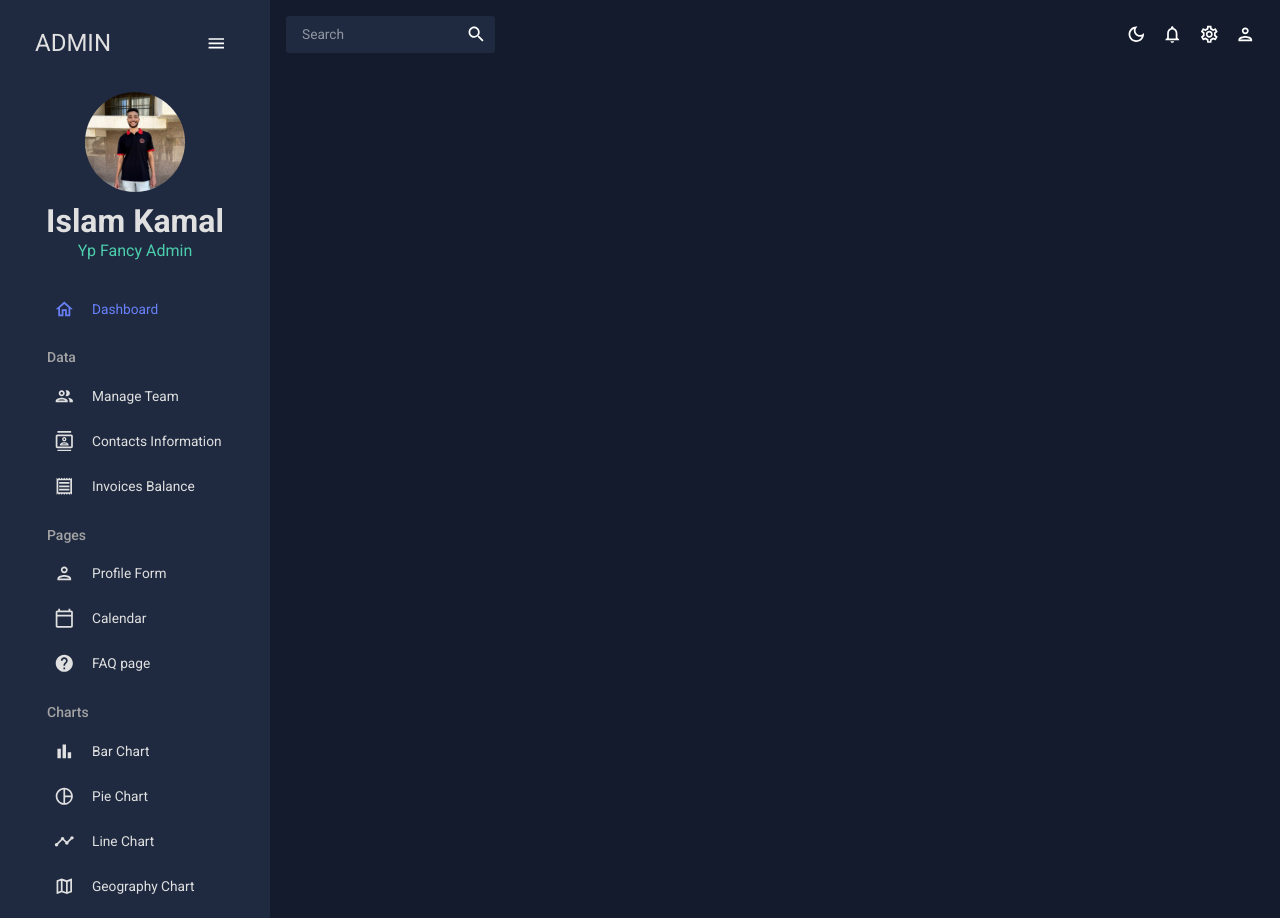
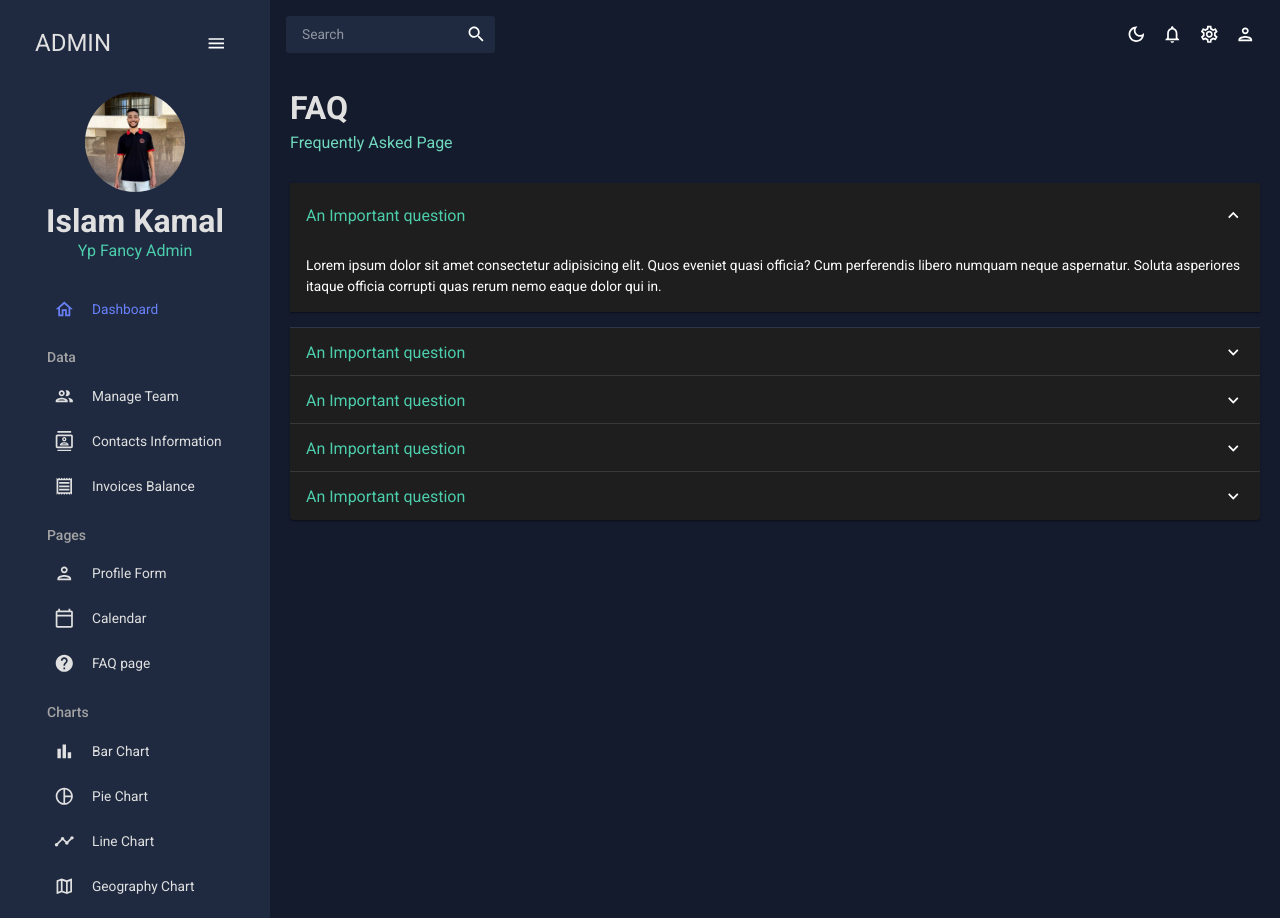
Before and after one commit to islamkamalx1/Admin-Dashborad, a React (Vite) app: page /faq in a window 1280 px wide. Built offline with nearby package versions, Linux system fonts and the light colour scheme; the HTML template or start-up script is replaced by a standard one.

Commit message:
FAQ with MUI Accordion

```diff
--- a/src/App.jsx
+++ b/src/App.jsx
@@ -9,10 +9,10 @@
 import Invoices from "./scenes/invoices";
 import Form from "./scenes/form";
 import Calendar from "./scenes/calendar";
+import FAQ from "./scenes/faq";
 // import Bar from "./scenes/bar";
 // import Line from "./scenes/line";
 // import Pie from "./scenes/pie";
-// import FAQ from "./scenes/faq";
 // import Geography from "./scenes/geography";
 
 function App() {
@@ -34,10 +34,10 @@
               <Route path="/invoices" element={<Invoices />} />
               <Route path="/form" element={<Form />} />
               <Route path="/calendar" element={<Calendar />} />
+              <Route path="/faq" element={<FAQ />} />
               {/* <Route path="/bar" element={<Bar />} /> */}
               {/* <Route path="/pie" element={<Pie />} /> */}
               {/* <Route path="/line" element={<Line />} /> */}
-              {/* <Route path="/faq" element={<FAQ />} /> */}
               {/* <Route path="/geography" element={<Geography />} /> */}
             </Routes>
           </main>
--- /dev/null
+++ b/src/scenes/faq/index.jsx
@@ -0,0 +1,101 @@
+import { Box, Typography, useTheme } from "@mui/material";
+import Header from "../../components/Header";
+import Accordion from "@mui/material/Accordion";
+import AccordionSummary from "@mui/material/AccordionSummary";
+import AccordionDetails from "@mui/material/AccordionDetails";
+import ExpandMoreIcon from "@mui/icons-material/ExpandMore";
+import { tokens } from "../../theme";
+
+const FAQ = () => {
+  const theme = useTheme();
+  const colors = tokens(theme.palette.mode);
+
+  return (
+    <Box m="20px">
+      <Header title="FAQ" subtitle="Frequently Asked Page" />
+
+      <Accordion defaultExpanded>
+        <AccordionSummary expandIcon={<ExpandMoreIcon />}>
+          <Typography variant="h5" color={colors.greenAccent[500]}>
+            An Important question
+          </Typography>
+        </AccordionSummary>
+        <AccordionDetails>
+          <Typography>
+            Lorem ipsum dolor sit amet consectetur adipisicing elit. Quos
+            eveniet quasi officia? Cum perferendis libero numquam neque
+            aspernatur. Soluta asperiores itaque officia corrupti quas rerum
+            nemo eaque dolor qui in.
+          </Typography>
+        </AccordionDetails>
+      </Accordion>
+
+      <Accordion>
+        <AccordionSummary expandIcon={<ExpandMoreIcon />}>
+          <Typography variant="h5" color={colors.greenAccent[500]}>
+            An Important question
+          </Typography>
+        </AccordionSummary>
+        <AccordionDetails>
+          <Typography>
+            Lorem ipsum dolor sit amet consectetur adipisicing elit. Quos
+            eveniet quasi officia? Cum perferendis libero numquam neque
+            aspernatur. Soluta asperiores itaque officia corrupti quas rerum
+            nemo eaque dolor qui in.
+          </Typography>
+        </AccordionDetails>
+      </Accordion>
+
+      <Accordion>
+        <AccordionSummary expandIcon={<ExpandMoreIcon />}>
+          <Typography variant="h5" color={colors.greenAccent[500]}>
+            An Important question
+          </Typography>
+        </AccordionSummary>
+        <AccordionDetails>
+          <Typography>
+            Lorem ipsum dolor sit amet consectetur adipisicing elit. Quos
+            eveniet quasi officia? Cum perferendis libero numquam neque
+            aspernatur. Soluta asperiores itaque officia corrupti quas rerum
+            nemo eaque dolor qui in.
+          </Typography>
+        </AccordionDetails>
+      </Accordion>
+
+      <Accordion>
+        <AccordionSummary expandIcon={<ExpandMoreIcon />}>
+          <Typography variant="h5" color={colors.greenAccent[500]}>
+            An Important question
+          </Typography>
+        </AccordionSummary>
+        <AccordionDetails>
+          <Typography>
+            Lorem ipsum dolor sit amet consectetur adipisicing elit. Quos
+            eveniet quasi officia? Cum perferendis libero numquam neque
+            aspernatur. Soluta asperiores itaque officia corrupti quas rerum
+            nemo eaque dolor qui in.
+          </Typography>
+        </AccordionDetails>
+      </Accordion>
+
+      <Accordion>
+        <AccordionSummary expandIcon={<ExpandMoreIcon />}>
+          <Typography variant="h5" color={colors.greenAccent[500]}>
+            An Important question
+          </Typography>
+        </AccordionSummary>
+        <AccordionDetails>
+          <Typography>
+            Lorem ipsum dolor sit amet consectetur adipisicing elit. Quos
+            eveniet quasi officia? Cum perferendis libero numquam neque
+            aspernatur. Soluta asperiores itaque officia corrupti quas rerum
+            nemo eaque dolor qui in.
+          </Typography>
+        </AccordionDetails>
+      </Accordion>
+    </Box>
+  );
+};
+
+// eslint-disable-next-line react-refresh/only-export-components
+export default FAQ;
```
Also changed, not shown: src/components/BarChart.jsx (added).
